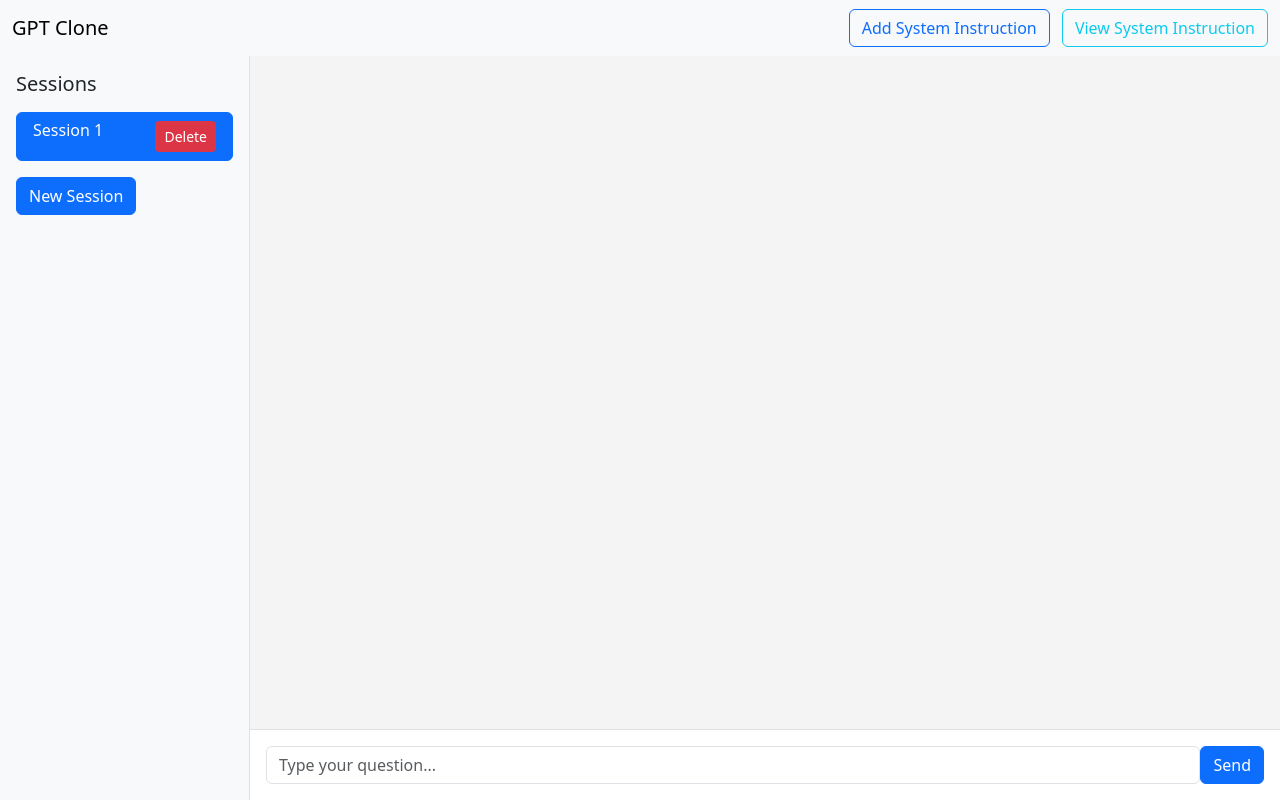
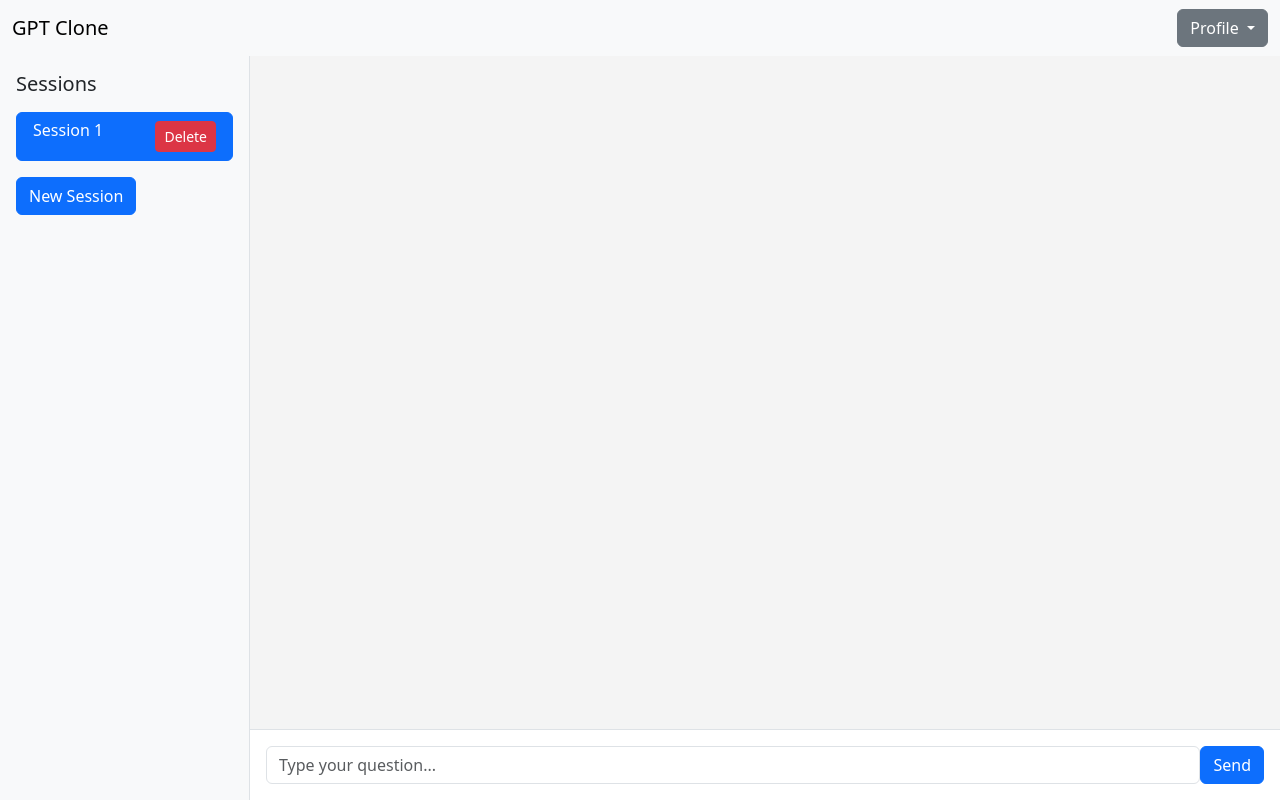
Before and after one commit to MesutHakanTaskiner/AI_Chatbot_With_LTM, a FastAPI app: page / in a window 1280 px wide. Run offline with FastAPI, Linux system fonts and the light colour scheme.

Commit message:
Refactor UI for system instruction management by integrating dropdown menus and modals for better user experience

```diff
--- a/templates/index.html
+++ b/templates/index.html
@@ -65,12 +65,15 @@
     <div class="container-fluid">
       <a class="navbar-brand">GPT Clone</a>
       <div>
-        <button class="btn btn-outline-primary me-2" onclick="addSystemInstruction()">
-          Add System Instruction
-        </button>
-        <button class="btn btn-outline-info" onclick="showCurrentSystemInstruction()">
-          View System Instruction
-        </button>
+        <div class="dropdown">
+          <button class="btn btn-secondary dropdown-toggle" type="button" id="profileDropdown" data-bs-toggle="dropdown" aria-expanded="false">
+            Profile
+          </button>
+          <ul class="dropdown-menu dropdown-menu-end" aria-labelledby="profileDropdown">
+            <li><a class="dropdown-item" href="#" onclick="addSystemInstruction()">Add System Instruction</a></li>
+            <li><a class="dropdown-item" href="#" onclick="showCurrentSystemInstruction()">View System Instruction</a></li>
+          </ul>
+        </div>
       </div>
     </div>
   </nav>
@@ -125,6 +128,20 @@
     </div>
   </div>
 
+  <!-- Modal for Viewing System Instruction -->
+  <div class="modal fade" id="viewSystemInstructionModal" tabindex="-1">
+    <div class="modal-dialog">
+      <div class="modal-content">
+        <div class="modal-header">
+          <h5 class="modal-title">Current System Instruction</h5>
+          <button type="button" class="btn-close" data-bs-dismiss="modal"></button>
+        </div>
+        <div class="modal-body">
+          <pre id="viewSystemInstructionContent" style="white-space: pre-wrap;"></pre>
+        </div>
+      </div>
+    </div>
+  </div>
   <!-- Bootstrap JS and dependencies -->
   <script src="https://cdn.jsdelivr.net/npm/bootstrap@5.3.2/dist/js/bootstrap.bundle.min.js"></script>
 
@@ -350,19 +367,19 @@
     }
 
     function showCurrentSystemInstruction() {
-      // Fetch current system instruction
       fetch('/get_system_instruction')
         .then(response => response.json())
         .then(data => {
-          if (data.system_instruction) {
-            alert(`Current System Instruction:\n\n${data.system_instruction}`);
-          } else {
-            alert('No system instruction set.');
-          }
+          var instructionContent = data.system_instruction ? data.system_instruction : 'No system instruction set.';
+          document.getElementById('viewSystemInstructionContent').textContent = instructionContent;
+          var modal = new bootstrap.Modal(document.getElementById('viewSystemInstructionModal'));
+          modal.show();
         })
         .catch(error => {
           console.error('Error fetching system instruction:', error);
-          alert('Failed to retrieve system instruction');
+          document.getElementById('viewSystemInstructionContent').textContent = 'Failed to retrieve system instruction';
+          var modal = new bootstrap.Modal(document.getElementById('viewSystemInstructionModal'));
+          modal.show();
         });
     }
 
```
